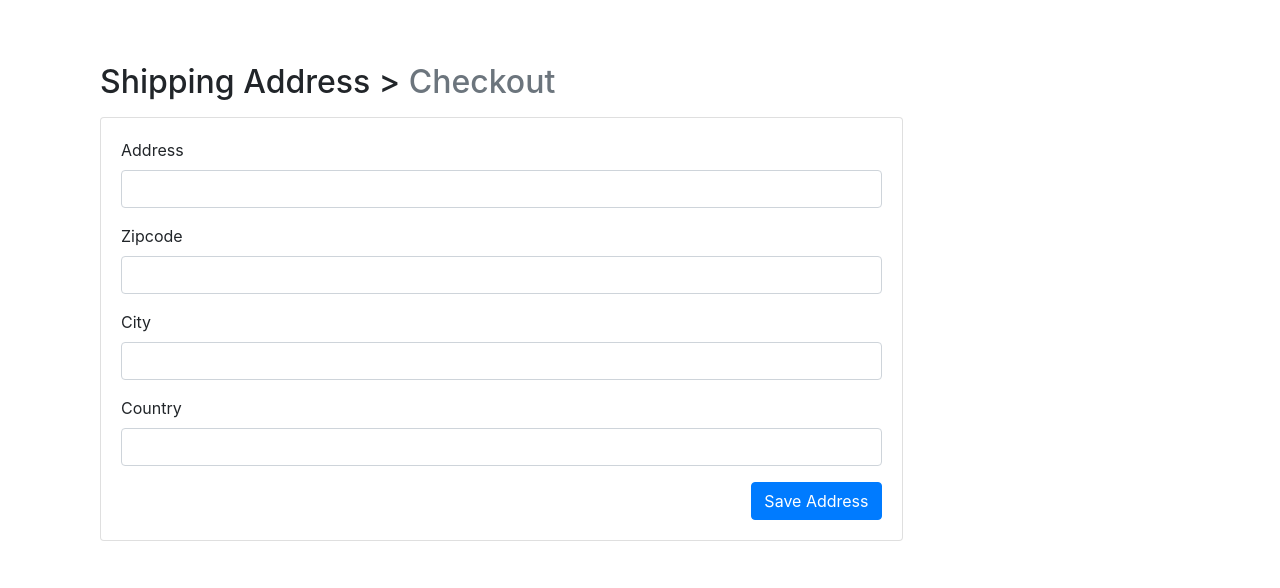
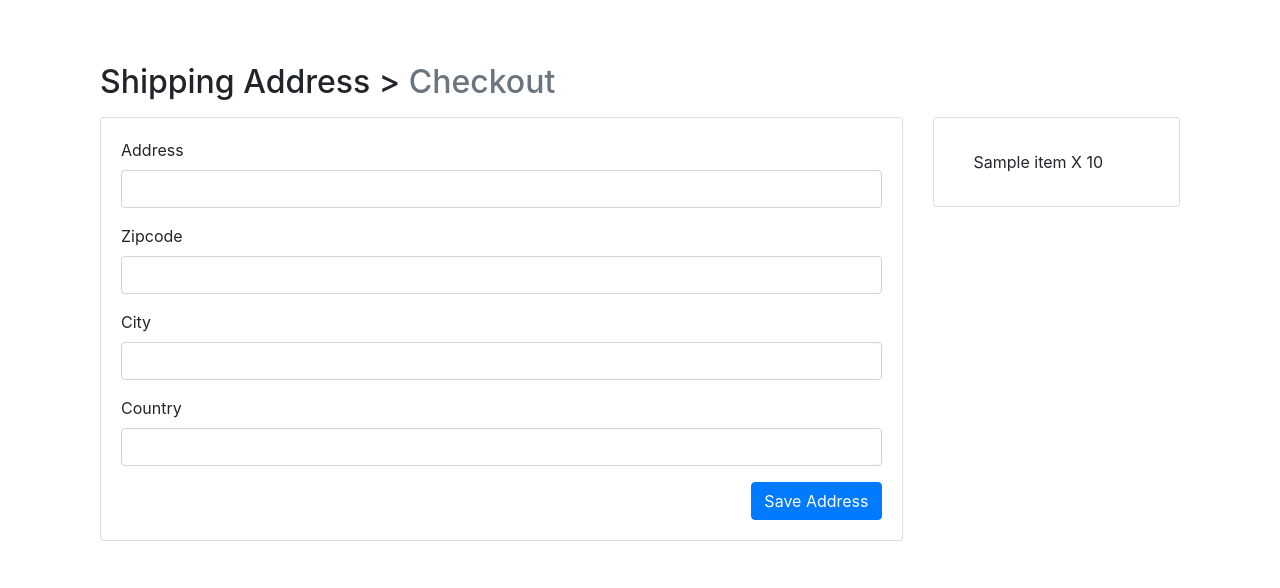
Before and after one commit to Nahidjc/E-commerce_Project_Django, a Django app: template templates/App_Payment/checkout.html in a window 1280 px wide. Shown: the part 56-644 px from the top of the page. Run offline with Django 3.2, Linux system fonts and the light colour scheme; tables that the repository leaves empty hold one stand-in row (values such as "Sample post"); the template is opened without the code that fills it: values that come from a table or form of the project are taken from there, most other values are stand-ins (such as "Sample title", 1, 10 or a date in 2020); some libraries are stand-ins or nearby versions.

Commit message:
Payment App Updated

```diff
--- a/App_Payment/views.py
+++ b/App_Payment/views.py
@@ -22,4 +22,4 @@ def checkout(request):
     order_qs = Order.objects.filter(user=request.user, ordered=False)
     order_items = order_qs[0].orderitems.all()
     order_total = order_qs[0].get_totals()
-    return render(request, 'App_Payment/checkout.html', context={'form': form, 'order_qs': order_qs, 'order_total': order_total})
+    return render(request, 'App_Payment/checkout.html', context={'form': form, 'order_items': order_items, 'order_total': order_total})
--- a/templates/App_Payment/checkout.html
+++ b/templates/App_Payment/checkout.html
@@ -20,6 +20,18 @@
 
             </div>
         </div>
+        <div class="col-md-3">
+            <div class="card" style="height: auto">
+
+                <div class="card-body">
+                    <ul class="list-group list-group-flush">
+                        {% for order_item in order_items %}
+                        <li class="list-group-item">{{ order_item.item.name }} X {{ order_item.item.quantity }}</li>
+                        {% endfor %}
+                    </ul>
+                </div>
+            </div>
+        </div>
     </div>
 </div>
 {% endblock %}
```
Also changed, not shown: db.sqlite3.
